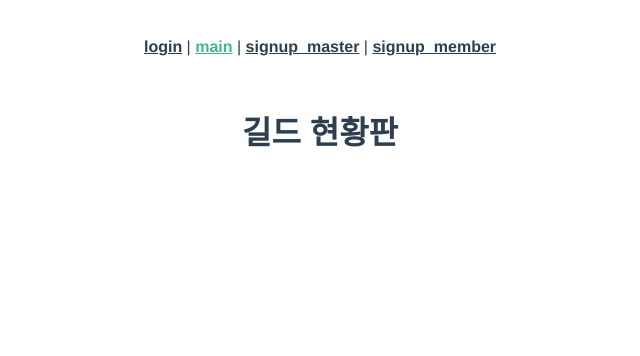
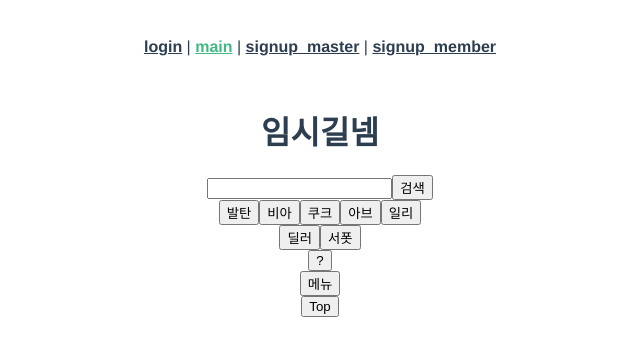
Before and after one commit to muguk04-4/lostArk_guildManager, a Vue app in the folder loagm/: page /main in a window 1280 px wide. Shown: the top 356 px of the page, without its empty margins (320-960 px from the left). Built offline with nearby package versions, Linux system fonts and the light colour scheme.

Commit message:
all page html setting

```diff
--- a/loagm/src/views/MainView.vue
+++ b/loagm/src/views/MainView.vue
@@ -1,6 +1,87 @@
 <template>
+  <!-- 도움말 모달창 -->
+  <div v-if="helpBtn == true">
+    <div>
+      <h3>도움말</h3>
+      <p>쏼라 쏼라 블라ㅜㄷ라불다ㅜ받ㄹ 나는 도움말이다 끼요요용ㄹ곡ㄺ롤</p>
+    </div>
+  </div>
+
+  <!-- 길드장 메뉴 모달창 -->
+  <div v-if="isGuildMaster == true && menuBtn == true">
+    <div>
+      <button>X</button>
+      <div>
+        <input type="text">
+        <button>복사</button>
+      </div>
+      <div>
+        <table></table>
+        <button>+</button>
+      </div>
+      <div>
+        <table></table>
+      </div>
+      <button>폭파</button>
+    </div>
+  </div>
+
+  <!-- 길드원 메뉴 모달창 -->
+  <div v-if="isGuildMember == true && menuBtn == true">
+    <div>
+      <button>X</button>
+      <div>
+        <table></table>
+        <button>+</button>
+      </div>
+      <button>탈퇴</button>
+    </div>
+  </div>
+
+  <!-- 메인 현황판 html -->
   <div>
-    <h1>길드 현황판</h1>
+    <!-- nav 역할 할 맨윗줄 -->
+    <div>
+      <div>
+        <div>
+          <h1>{{ guildName }}</h1>
+        </div>
+        <div>
+          <input type="text">
+          <button>검색</button>
+        </div>
+      </div>
+
+      <div>
+        <div>
+          <button>발탄</button>
+          <button>비아</button>
+          <button>쿠크</button>
+          <button>아브</button>
+          <button>일리</button>
+        </div>
+        <div>
+          <button>딜러</button>
+          <button>서폿</button>
+        </div>
+      </div>
+
+      <div>
+        <div>
+          <button>?</button>
+        </div>
+        <div>
+          <button>메뉴</button>
+        </div>
+      </div>
+    </div>
+
+    <!-- 현황판이 들어갈 곳 -->
+    <div>
+      <table></table>
+    </div>
+
+    <button>Top</button>
   </div>
 </template>
 
@@ -8,7 +89,11 @@
 export default {
   data () {
     return {
-      value: 0
+      guildName: '임시길넴',
+      helpBtn: false,
+      menuBtn: false,
+      isGuildMaster: false,
+      isGuildMember: true
     }
   }
 }
--- a/loagm/src/views/SignUpMasterView.vue
+++ b/loagm/src/views/SignUpMasterView.vue
@@ -1,12 +1,37 @@
 <template>
+  <!-- 가입 후 뜨는 길드코드 안내 모달창 -->
+  <div v-if="signUpSuccess == true">
+    <div>
+      <p>
+        {{ guildName }} 길드의 길드 코드는 <br>
+        {{ guildCode }}입니다.<br>
+        길드원들에게 알려주세요! <br>
+        &#40; 관리자는 설정에서 길드 코드를 다시 확인할 수 있습니다. &#41;
+      </p>
+    </div>
+    <button>확인 및 코드 복사</button>
+  </div>
+
+  <!-- 길드장 회원가입 화면 -->
   <div>
-    <h1>회원가입 길마용 페이지</h1>
+    <p>이메일<input type="email" placeholder="someone@gmail.com"></p>
+    <p>비밀번호<input type="text" placeholder="password"></p>
+    <p>비밀번호 확인<input type="text" placeholder="password"></p>
+    <p>원정대 이름<input type="text" placeholder="Nickname"></p>
+    <p>길드 이름<input type="text" placeholder="guildname"></p>
+    <button>확인</button>
   </div>
 </template>
 
 <script>
 export default {
-
+  data () {
+    return {
+      guildName: '임시길넴',
+      guildCode: 'WEFH*#HINOVS(8',
+      signUpSuccess: false
+    }
+  }
 }
 </script>
 
--- a/loagm/src/views/SignUpMemberView.vue
+++ b/loagm/src/views/SignUpMemberView.vue
@@ -1,12 +1,33 @@
 <template>
+  <!-- 가입 후 뜨는 길드코드 안내 모달창 -->
+  <div v-if="signUpSuccess == true">
+    <div>
+      <p>
+        가입을 축하드립니다!<br>
+        로그인 페이지로 이동해 다시 로그인해주세요!
+      </p>
+    </div>
+    <button>확인</button>
+  </div>
+
+  <!-- 길드장 회원가입 화면 -->
   <div>
-    <h1>회원가입 길멤용 페이지</h1>
+    <p>이메일<input type="email" placeholder="someone@gmail.com"></p>
+    <p>비밀번호<input type="text" placeholder="password"></p>
+    <p>비밀번호 확인<input type="text" placeholder="password"></p>
+    <p>원정대 이름<input type="text" placeholder="Nickname"></p>
+    <p>길드 코드<input type="text" placeholder="guildcode"></p>
+    <button>확인</button>
   </div>
 </template>
 
 <script>
 export default {
-
+  data () {
+    return {
+      signUpSuccess: false
+    }
+  }
 }
 </script>
 
```
